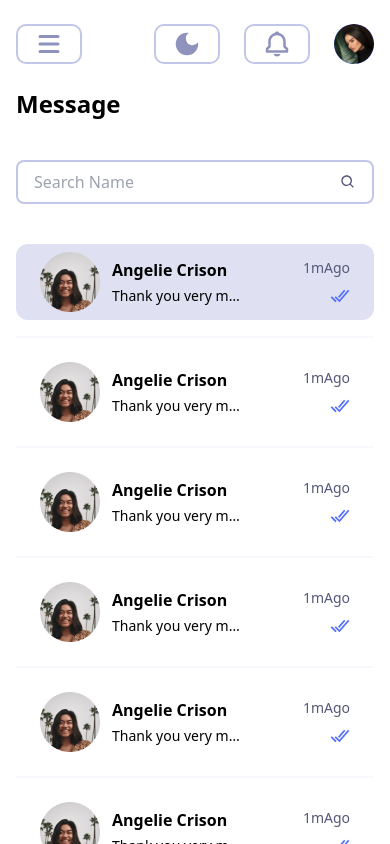
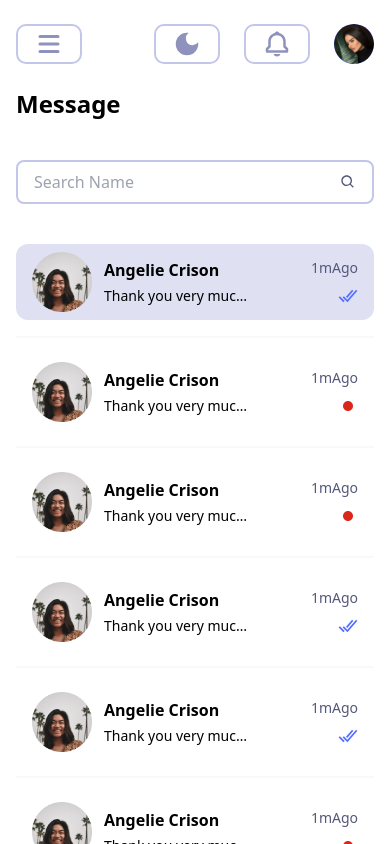
Before and after one commit to yemicoded/advance-task-management-system, a Next.js app: page /message in a window 390 px wide. Built offline with nearby package versions, Linux system fonts and the light colour scheme.

Commit message:
more update

```diff
--- a/components/chat-card.jsx
+++ b/components/chat-card.jsx
@@ -11,7 +11,7 @@ export default function ChatCard({
       children
 }) {
       const classes = clx(
-            "flex items-center justify-between cursor-pointer dark:hover:text-secondary-300 rounded-xl py-2 px-6 hover:bg-secondary-100 w-full lg:w-fit",
+            "flex items-center justify-between cursor-pointer dark:hover:text-secondary-300 rounded-xl py-2 px-4 lg:px-6 hover:bg-secondary-100 w-full",
             active && 'bg-secondary-100 dark:bg-[#FAFAFA] dark:text-secondary-500',
             classname
       )
@@ -22,8 +22,8 @@ export default function ChatCard({
                   </div>
                   <div className='flex-1 pl-3 flex justify-between lg:space-x-8'>
                         <div className='flex flex-col space-y-1'>
-                              <p className='font-semibold text-md truncate max-w-[130px] lg:max-w-[120px]'>Angelie Crison</p>
-                              <p className='text-sm truncate max-w-[130px] lg:max-w-[100px]'>Thank you very much. I&apos;m glad</p>
+                              <p className='font-semibold text-md truncate max-w-[150px] lg:max-w-[120px]'>Angelie Crison</p>
+                              <p className='text-sm truncate max-w-[150px] lg:max-w-[100px]'>Thank you very much. I&apos;m glad</p>
                         </div>
                         <div className='flex flex-col space-y-1 justify-between items-end'>
                               <p className='text-sm text-secondary-400'>1mAgo</p>
--- a/layouts/students/views/message.jsx
+++ b/layouts/students/views/message.jsx
@@ -24,25 +24,25 @@ export default function Message({
                         <Search classname='lg:w-full' placeholder='Search Name'/>
                         <div className='my-6'>
                               <div className='py-4 border-b-2 border-secondary-100/20'>
-                                    <ChatCard classname='max-w-full' active/>
+                                    <ChatCard  active/>
                               </div>
                               <div className='py-4 border-b-2 border-secondary-100/20'>
-                                    <ChatCard classname='max-w-full' />
+                                    <ChatCard status='unread'  />
                               </div>
                               <div className='py-4 border-b-2 border-secondary-100/20'>
-                                    <ChatCard classname='max-w-full' />
+                                    <ChatCard status='unread'  />
                               </div>
                               <div className='py-4 border-b-2 border-secondary-100/20'>
-                                    <ChatCard classname='max-w-full' />
+                                    <ChatCard  />
                               </div>
                               <div className='py-4 border-b-2 border-secondary-100/20'>
-                                    <ChatCard classname='max-w-full' />
+                                    <ChatCard  />
                               </div>
                               <div className='py-4 border-b-2 border-secondary-100/20'>
-                                    <ChatCard classname='max-w-full' />
+                                    <ChatCard status='unread'  />
                               </div>
                               <div className='py-4 border-b-2 border-secondary-100/20'>
-                                    <ChatCard classname='max-w-full' />
+                                    <ChatCard />
                               </div>
                         </div>
                   </div>
```
